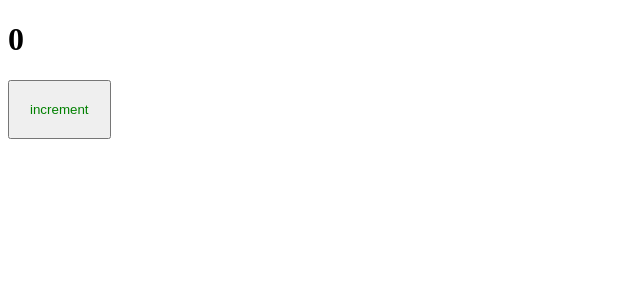
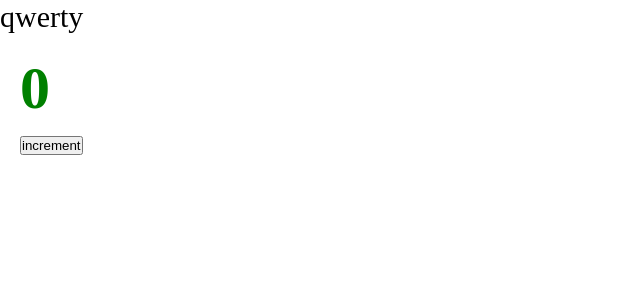
Before and after one commit to Chewie94/react-advanced, a React app: page / in a window 1280 px wide. Shown: the top 300 px of the page, without its empty margins (0-640 px from the left). Built offline with nearby package versions, Linux system fonts and the light colour scheme.

Commit message:
feat: 1-5 css extract plugin to work with separated styles & css modules for styles isolation

```diff
--- a/package.json
+++ b/package.json
@@ -27,6 +27,7 @@
     "@types/webpack-dev-server": "^4.7.2",
     "css-loader": "^6.6.0",
     "html-webpack-plugin": "^5.5.0",
+    "mini-css-extract-plugin": "^2.5.3",
     "sass": "^1.49.9",
     "sass-loader": "^12.6.0",
     "style-loader": "^3.3.1",
--- /dev/null
+++ b/src/App.tsx
@@ -0,0 +1,14 @@
+import React from 'react';
+import Counter from "./components/Counter";
+import './index.scss';
+
+const App = () => {
+    return (
+        <div className="app">
+            qwerty
+            <Counter />
+        </div>
+    );
+};
+
+export default App;
--- a/src/components/Counter.scss
+++ b/src/components/Counter.module.scss
@@ -1,4 +1,4 @@
-button {
+.btn {
     padding: 20px;
     color: green;
 }
--- a/src/components/Counter.tsx
+++ b/src/components/Counter.tsx
@@ -1,5 +1,5 @@
-import {useState} from 'react';
-import './Counter.scss';
+import React, {useState} from 'react';
+import classes from './Counter.module.scss';
 
 const Counter = () => {
     const [count, setCount] = useState(0);
@@ -9,7 +9,7 @@
     }
 
     return (
-        <div>
+        <div className={classes.btn}>
             <h1>{count}</h1>
             <button onClick={increment}>increment</button>
         </div>
--- /dev/null
+++ b/src/index.scss
@@ -0,0 +1,9 @@
+* {
+    margin: 0;
+    padding: 0;
+    box-sizing: border-box;
+}
+
+.app {
+    font-size: 30px;
+}
--- a/src/index.tsx
+++ b/src/index.tsx
@@ -1,9 +1,7 @@
 import {render} from "react-dom";
-import Counter from "./components/Counter";
+import App from "./App";
 
 render(
-    <div>
-        <Counter/>
-    </div>,
+    <App />,
     document.getElementById('root')
 )
```
Also changed, not shown: src/global.d.ts (added, +7 -0 lines), 5 other files (tests, documents, lock files or other folders).
